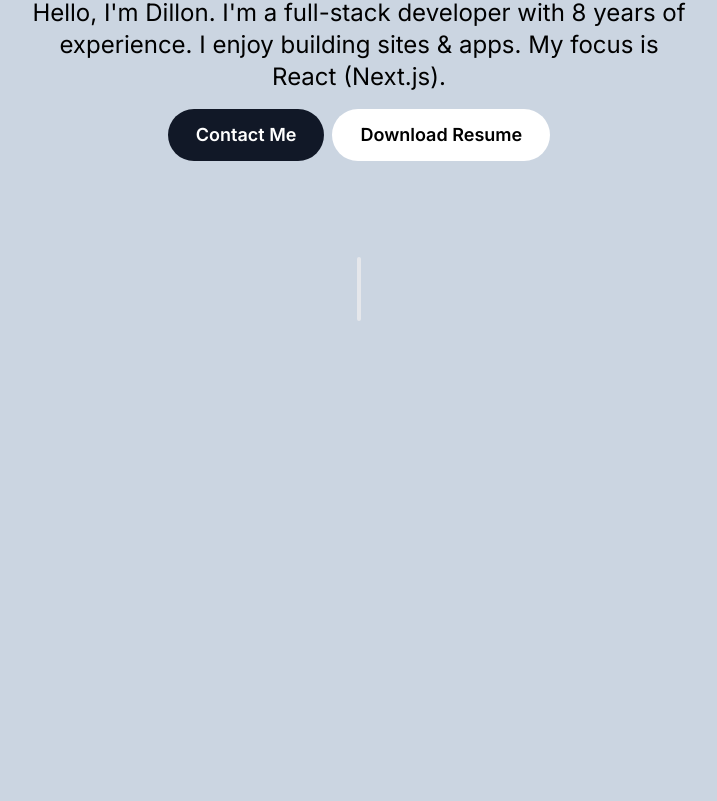
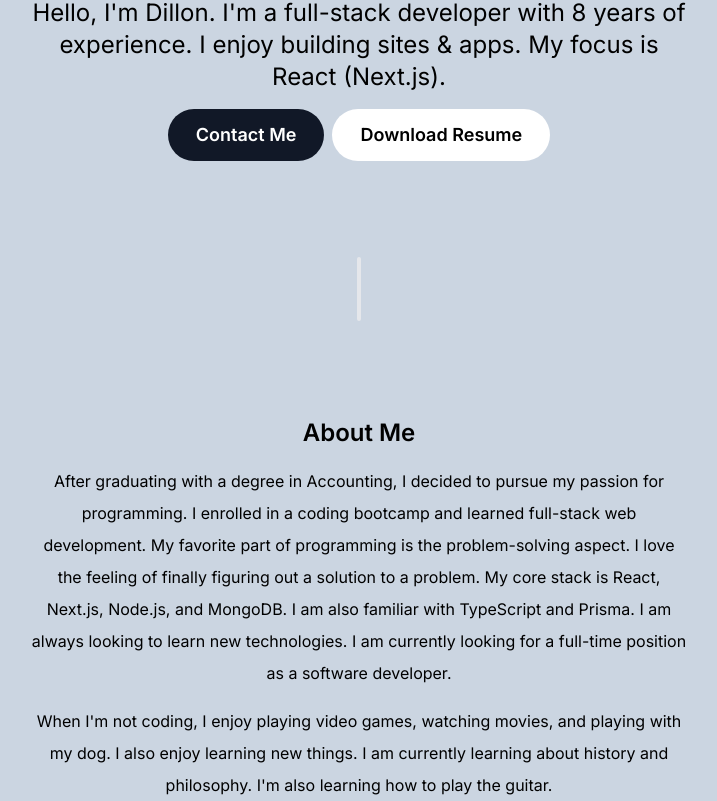
Before and after one commit to Dillonzellis/portfolio-v2, a Next.js app: page / in a window 1280 px wide. Shown: the part 255-1056 px from the top of the page, without its empty margins (281-998 px from the left). Before the commit the page ends 800 px from the top, so only its background shows below. Built offline with nearby package versions, Linux system fonts and the light colour scheme.

Commit message:
rough about section

```diff
--- a/app/page.tsx
+++ b/app/page.tsx
@@ -1,4 +1,5 @@
 import { SectionDivider } from "@/components/SectionDivider";
+import { About } from "@/components/sections/About";
 import { Intro } from "@/components/sections/Intro";
 
 export default function Home() {
@@ -6,6 +7,7 @@ export default function Home() {
     <main>
       <Intro />
       <SectionDivider />
+      <About />
     </main>
   );
 }
--- a/components/Intro.tsx
+++ /dev/null
@@ -1,27 +0,0 @@
-import Image from "next/image";
-import donkeyhmm from "@/public/donkeyhmm.jpg";
-import { Button } from "./ui/ButtonLink";
-
-export const Intro = () => {
-  return (
-    <section className="max-w-prose mx-auto mt-12">
-      <div className="flex justify-center items-center pb-8">
-        <Image
-          src={donkeyhmm}
-          alt="danky kang"
-          width={100}
-          height={100}
-          className="w-[100px] h-[100px] object-cover flex items-center justify-center rounded-full shadow-xl border-2 border-white"
-        />
-      </div>
-      <h1 className="text-2xl text-center pb-4">
-        Hello, I'm Dillon. I'm a full-stack developer with 8 years of
-        experience. I enjoy building sites & apps. My focus is React (Next.js).
-      </h1>
-      <div className="flex flex-col sm:flex-row items-center justify-center gap-2">
-        <Button intent="dark">Contact Me</Button>
-        <Button intent="light">Download Resume</Button>
-      </div>
-    </section>
-  );
-};
--- /dev/null
+++ b/components/sections/About.tsx
@@ -0,0 +1,25 @@
+export const About = () => {
+  return (
+    <section>
+      <div className="mx-auto max-w-prose space-y-4 text-center leading-8">
+        <h2 className="text-2xl font-semibold">About Me</h2>
+        <p>
+          After graduating with a degree in Accounting, I decided to pursue my
+          passion for programming. I enrolled in a coding bootcamp and learned
+          full-stack web development. My favorite part of programming is the
+          problem-solving aspect. I love the feeling of finally figuring out a
+          solution to a problem. My core stack is React, Next.js, Node.js, and
+          MongoDB. I am also familiar with TypeScript and Prisma. I am always
+          looking to learn new technologies. I am currently looking for a
+          full-time position as a software developer.
+        </p>
+        <p>
+          When I'm not coding, I enjoy playing video games, watching movies, and
+          playing with my dog. I also enjoy learning new things. I am currently
+          learning about history and philosophy. I'm also learning how to play
+          the guitar.
+        </p>
+      </div>
+    </section>
+  );
+};
```
